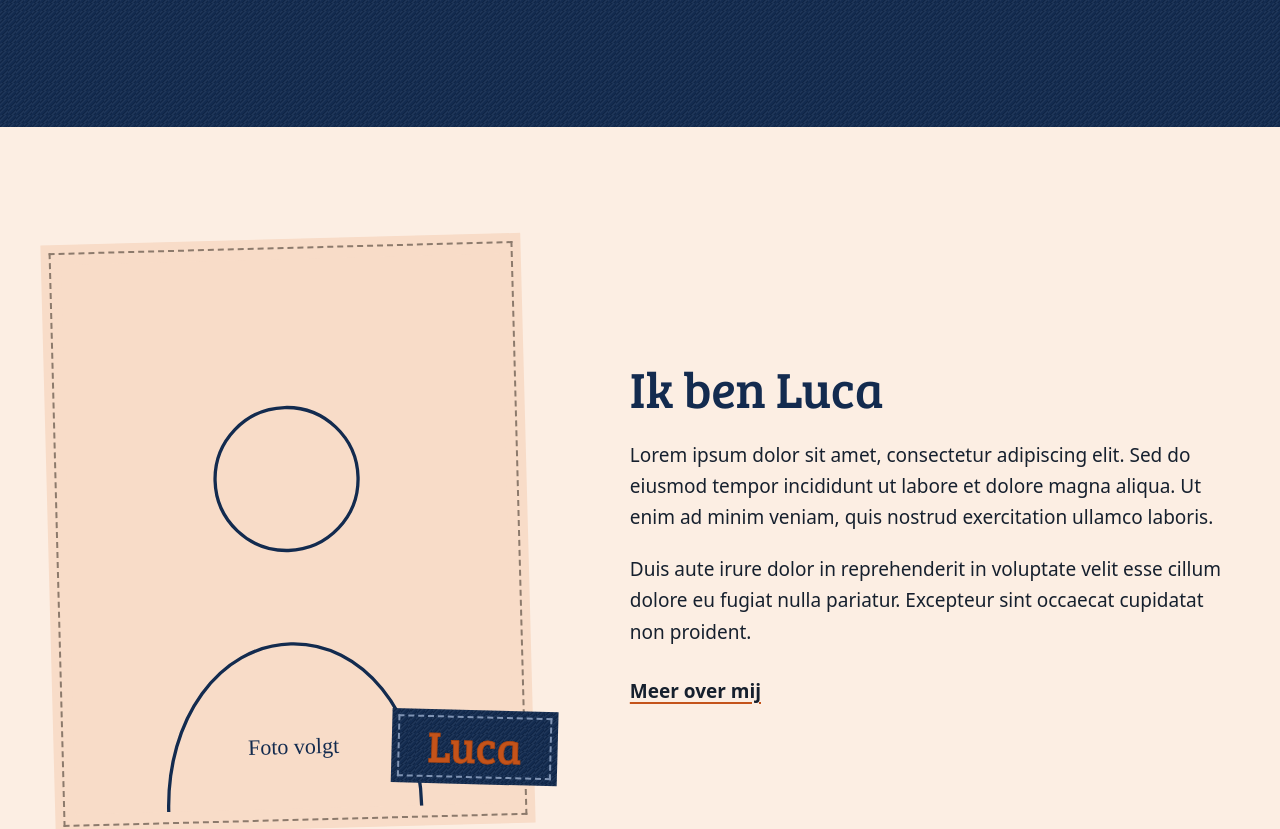
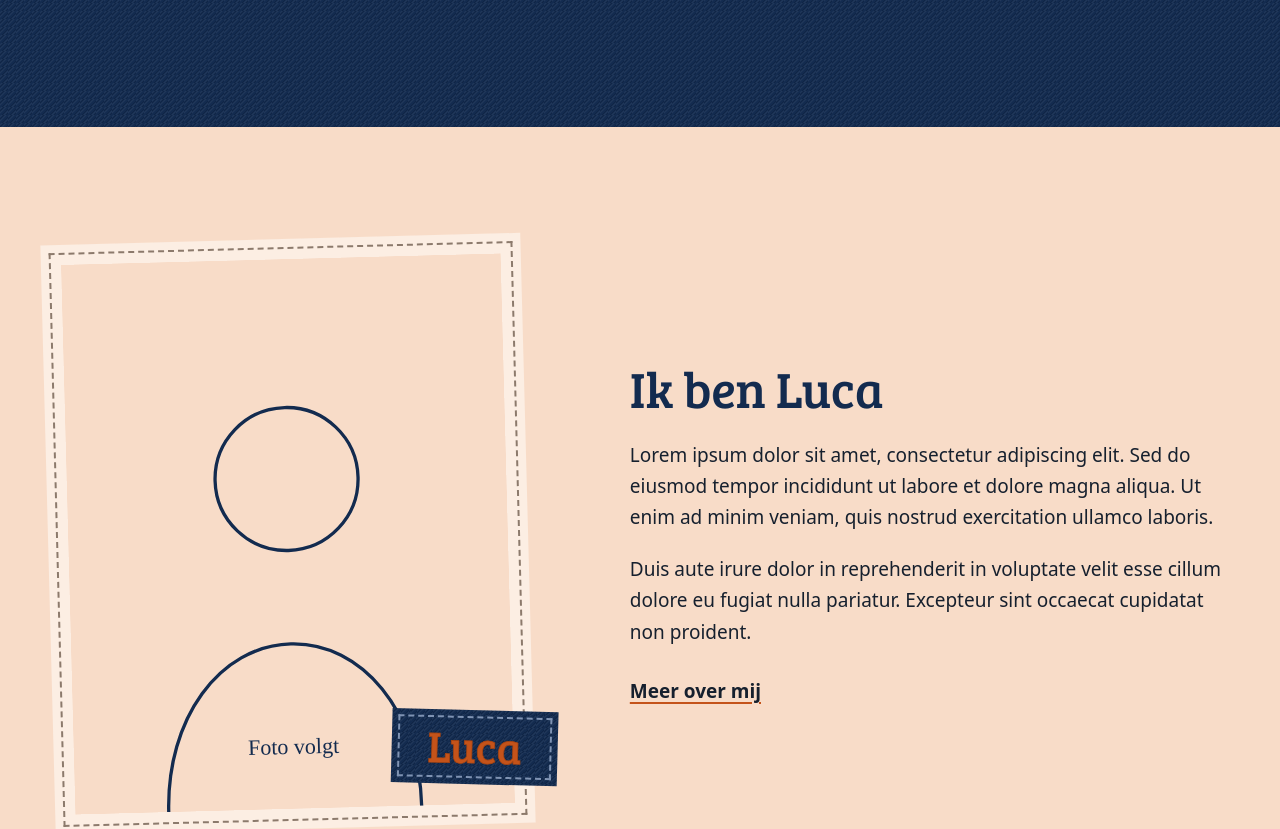
Before and after one commit to Lijcoesh/StudioLN-SiteV2, a React (Vite) app: page / in a window 1280 px wide. Shown: the part 3200-4029 px from the top of the page. Built offline with nearby package versions, Linux system fonts and the light colour scheme; a web font is replaced by a local one.

Commit message:
Update design colors in HomeAbout component and adjust photo frame background

```diff
--- a/src/Modules/Home/Scenes/Home/Components/HomeAbout.tsx
+++ b/src/Modules/Home/Scenes/Home/Components/HomeAbout.tsx
@@ -13,7 +13,7 @@ import NameTape from './NameTape';
 // Staat als openstaand punt in de launch-checklist.
 const useStyles = makeStyles()(theme => ({
     root: {
-        backgroundColor: peachSoft,
+        backgroundColor: peach,
         paddingBlock: theme.spacing(14),
         [theme.breakpoints.down('md')]: {
             paddingBlock: theme.spacing(9),
@@ -29,13 +29,13 @@ const useStyles = makeStyles()(theme => ({
             rowGap: theme.spacing(7),
         },
     },
-    // De foto zit groot op een opgestikt stuk perzik stof, licht scheef aangezet. Over de
+    // De foto zit groot op een opgestikt stuk lichte zakstof, licht scheef aangezet. Over de
     // onderhoek is een naamband gestikt.
     photoFrame: {
         position: 'relative',
         maxWidth: 480,
         padding: theme.spacing(2.5),
-        backgroundColor: peach,
+        backgroundColor: peachSoft,
         transform: 'rotate(-1.5deg)',
         '&::after': {
             content: '""',
```
Also changed, not shown: 1 other file (tests, documents, lock files or other folders).
